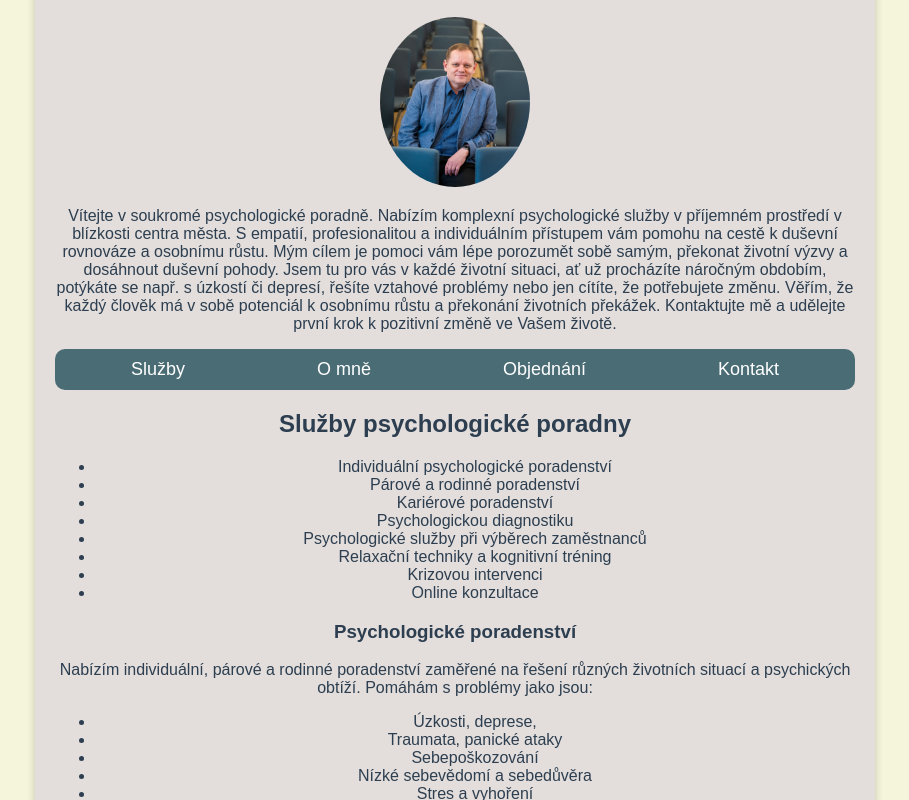
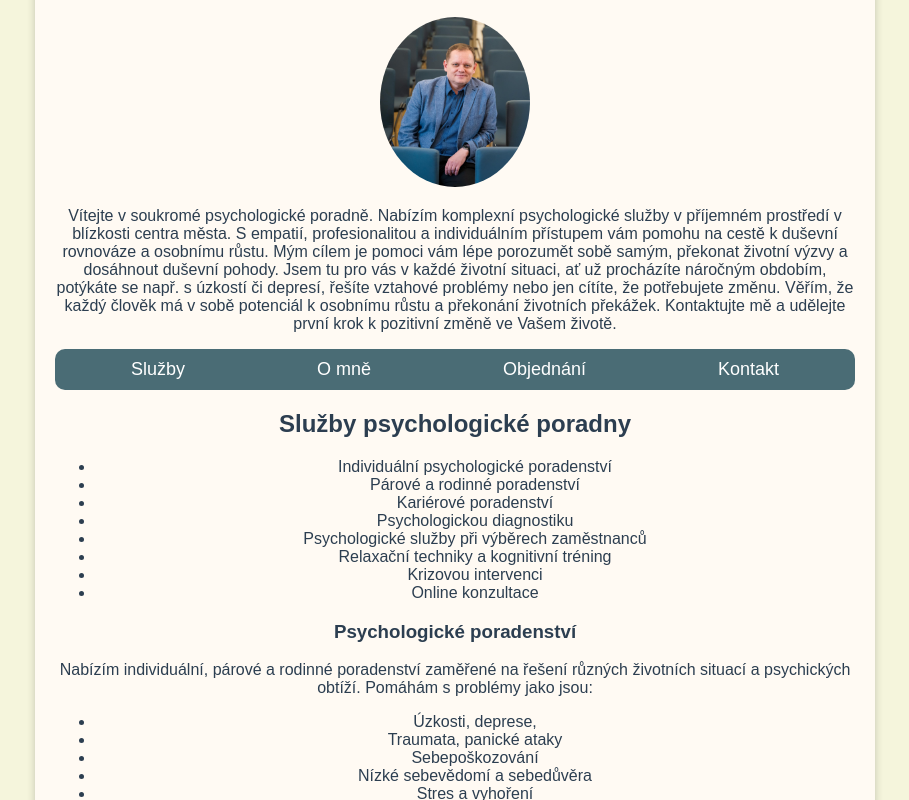
Before and after one commit to Nikka98/pospisil-web, a plain HTML site: page index.html in a window 1280 px wide. Shown: the part 113-913 px from the top of the page, without its empty margins (185-1094 px from the left). Drawn offline with Linux system fonts and the light colour scheme.

Commit message:
Update index.html

```diff
--- a/index.html
+++ b/index.html
@@ -17,7 +17,7 @@
             max-width: 800px;
             margin: 20px auto;
             padding: 20px;
-            background: #e3dedb;
+            background: #fffaf3;
             border-radius: 10px;
             box-shadow: 0 4px 8px rgba(0, 0, 0, 0.2);
         }
```
